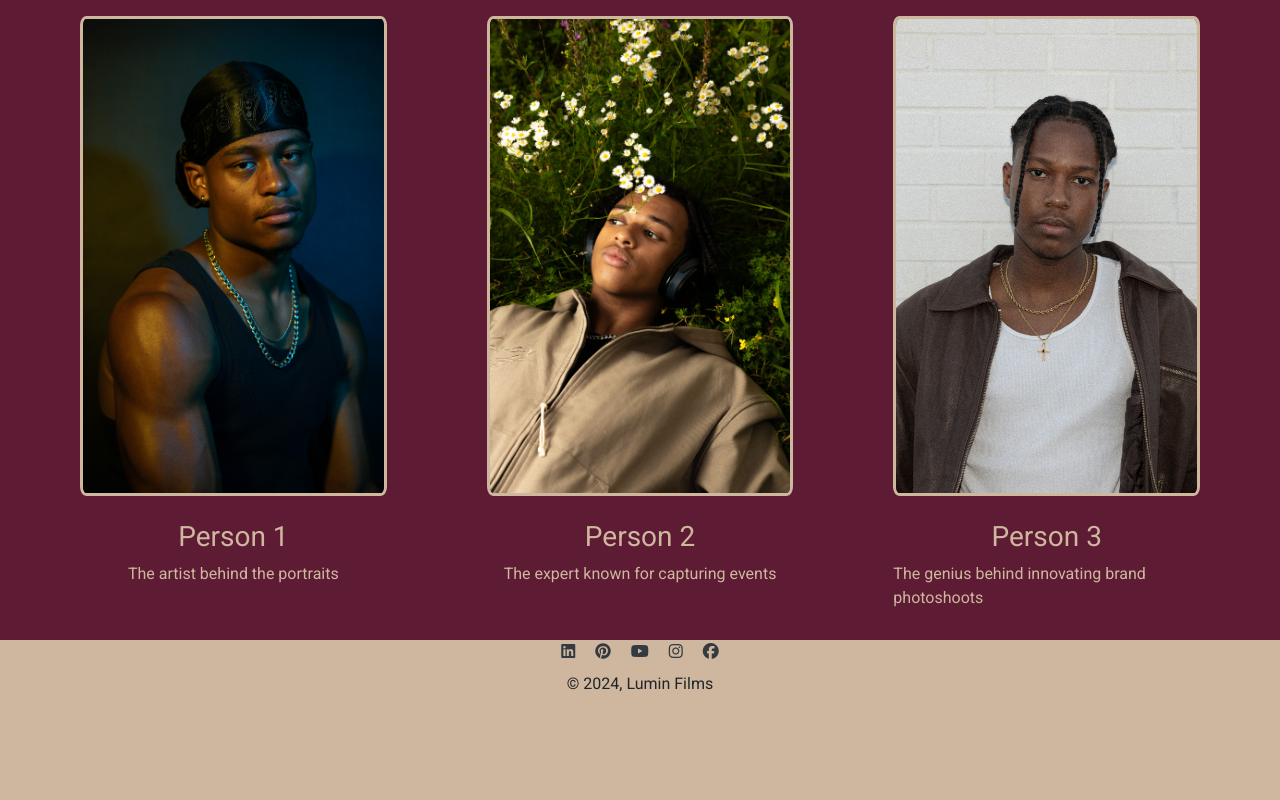
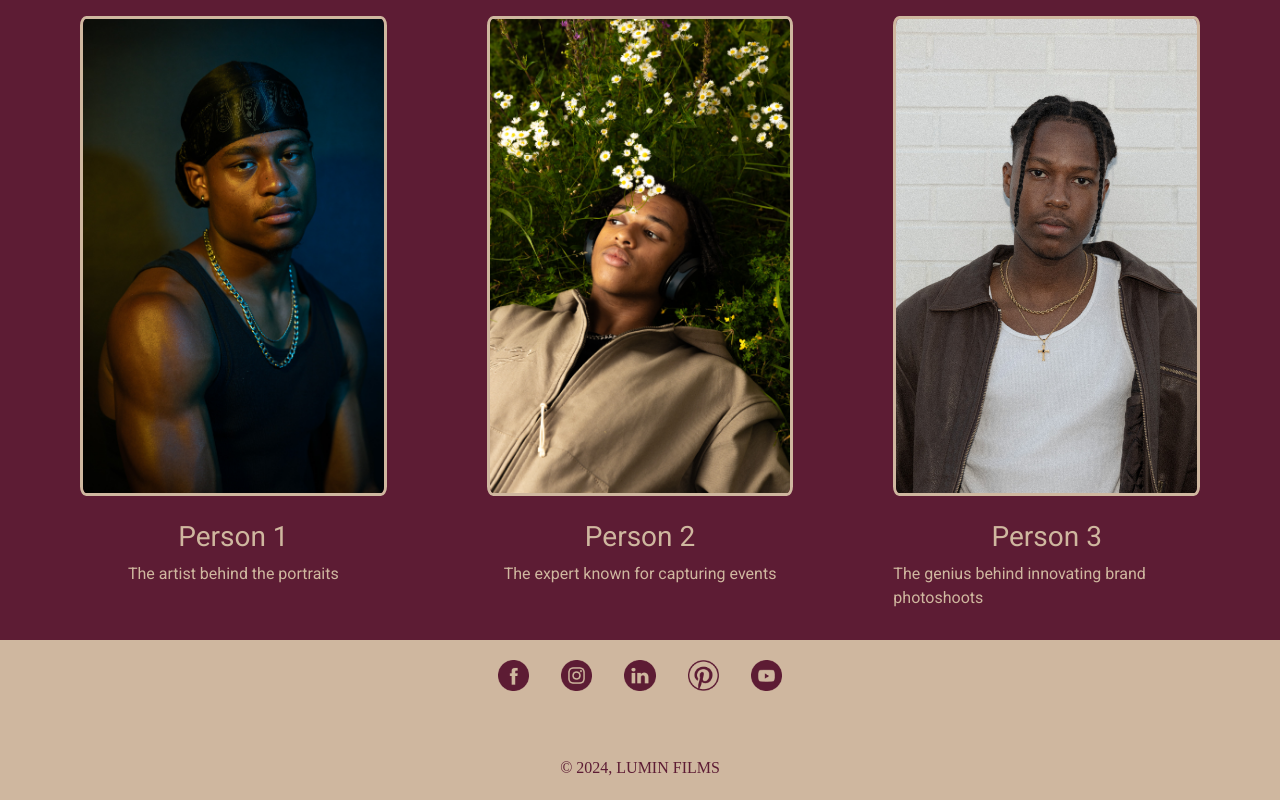
Before and after one commit to RaiyanAziz55/lumin-films, a website: page about.html in a window 1280 px wide. Shown: the part 1856-2656 px from the top of the page. Drawn offline with nearby package versions, Linux system fonts and the light colour scheme; a web font is replaced by a local one.

Commit message:
bugs and icons

```diff
--- a/about.html
+++ b/about.html
@@ -97,13 +97,15 @@
     </main>
 
     <footer class="footer-custom">
-        <div class="container text-center">
-            <a href="#" class="text-dark mx-2"><i class="fab fa-linkedin"></i></a>
-            <a href="#" class="text-dark mx-2"><i class="fab fa-pinterest"></i></a>
-            <a href="#" class="text-dark mx-2"><i class="fab fa-youtube"></i></a>
-            <a href="#" class="text-dark mx-2"><i class="fab fa-instagram"></i></a>
-            <a href="#" class="text-dark mx-2"><i class="fab fa-facebook"></i></a>
-            <p class="mt-2 mb-0">&copy; 2024, Lumin Films</p>
+        <div style="width: 100%; height: 100%; display: flex; flex-direction: column; justify-content: space-around; align-items: center;">
+            <div style="display: flex; gap: 2rem; ">
+            <img src="assets/icons/Facebook_black.png" style="height: 65%; width: 65%;">
+            <img src="assets/icons/Instagram_black.png" style="height: 65%; width: 65%;">
+            <img src="assets/icons/LinkedIN_black.png"  style="height: 65%; width: 65%;">
+            <img src="assets/icons/Pinterest_black.png" style="height: 65%; width: 65%;" >
+            <img src="assets/icons/Youtube_black.png"  style="height: 65%; width: 65%;">
+            </div>
+            <p class="mt-2 mb-0" style=" font-family: 'GFS Didot', serif; font-weight: 200; color: rgb(93, 28, 52);">&copy; 2024, LUMIN FILMS</p>
         </div>
     </footer>
 
--- a/js/main.js
+++ b/js/main.js
@@ -22,9 +22,12 @@ document.addEventListener('DOMContentLoaded', function () {
         const date = document.getElementById('date').value;
         const time = document.getElementById('time').value;
         const service = document.getElementById('service').value;
-        const expert = document.getElementById('expert').value;
 
-        if (!firstName || !lastName || !email || !phoneNumber || !date || !time || !service || !expert) {
+        // Handle multiple experts
+        const expertElements = document.querySelectorAll('input[name="expert"]:checked');
+        const experts = Array.from(expertElements).map(expert => expert.value);
+
+        if (!firstName || !lastName || !email || !phoneNumber || !date || !time || !service || experts.length === 0) {
             alert('Please fill out all fields.');
             return;
         }
@@ -37,7 +40,7 @@ document.addEventListener('DOMContentLoaded', function () {
         document.getElementById('confirmDate').textContent = date;
         document.getElementById('confirmTime').textContent = time;
         document.getElementById('confirmService').textContent = service;
-        document.getElementById('confirmExpert').textContent = expert;
+        document.getElementById('confirmExpert').textContent = experts.join(', ');
 
         // Show confirmation section
         confirmation.style.display = 'block';
```
Also changed, not shown: contact.html (+12 -10 lines), index.html (+9 -7 lines), portfolio.html (+9 -7 lines), services.html (+9 -7 lines), assets/icons/Facebook_black.png (added), assets/icons/Instagram_black.png (added), assets/icons/LinkedIN_black.png (added), assets/icons/Pinterest_black.png (added), assets/icons/Youtube_black.png (added).
